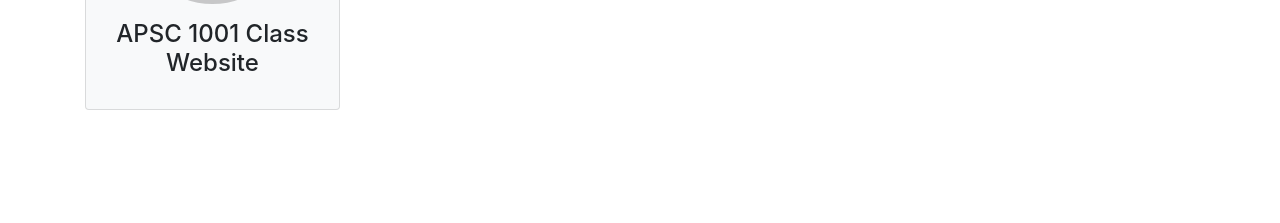
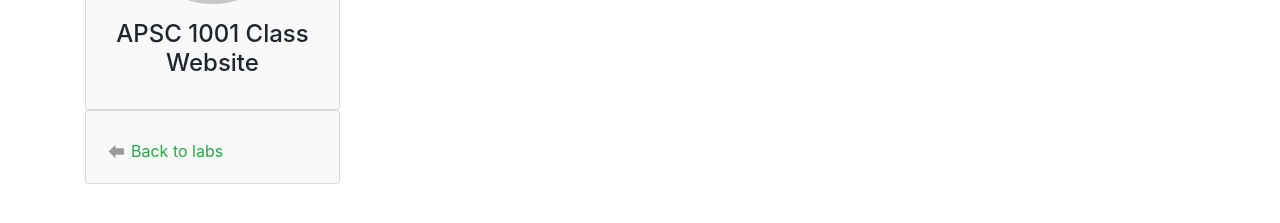
Before and after one commit to GWU-APSC1001/gwu-apsc1001.github.io, a Jekyll site: the page built from _labs/test-lab.md, in a window 1280 px wide. Shown: the part 257-480 px from the top of the page. Built offline with Jekyll 4.4.1, drawn with Linux system fonts in a browser that asks for light colours.

Commit message:
Add lab-meta side tile

```diff
--- a/_includes/bars/side.html
+++ b/_includes/bars/side.html
@@ -17,7 +17,11 @@
 {% endif %}
 
 {% if page.path contains '_assignments' %}
-    {% include components/project-meta.html %}
+    {% include components/assignment-meta.html %}
+{% endif %}
+
+{% if page.path contains '_labs' %}
+    {% include components/lab-meta.html %}
 {% endif %}
 
 {% if page.path contains '_posts' %}
--- a/_includes/components/project-meta.html
+++ b/_includes/components/assignment-meta.html
@@ -11,7 +11,7 @@
                 <span class="icon grey mr-1">
                     {% include entypo/arrow-left.svg %}
                 </span>
-                <a href="{{ site.baseurl }}{% link list/assignments.md %}">Back to the contents</a>
+                <a href="{{ site.baseurl }}{% link list/assignments.md %}">Back to assignments</a>
             </div>
         </div>
     </div>
--- /dev/null
+++ b/_includes/components/lab-meta.html
@@ -0,0 +1,14 @@
+<div class="sticky-top space-before">
+    <div class="card bg-light mb-3 space-before">
+        <div class="card-body">
+            <ul class="nav flex-column nav-pills header-list">
+            </ul>
+            <div class="d-flex align-items-center mt-2">
+                <span class="icon grey mr-1">
+                    {% include entypo/arrow-left.svg %}
+                </span>
+                <a href="{{ site.baseurl }}{% link list/labs.md %}">Back to labs</a>
+            </div>
+        </div>
+    </div>
+</div>
--- a/_layouts/defaults/assignment.html
+++ b/_layouts/defaults/assignment.html
@@ -7,7 +7,7 @@ layout: default
 </h1>
 
 <div class="d-md-block d-lg-none">
-    {% include components/project-meta.html %}
+    {% include components/assignment-meta.html %}
 </div>
 
 <div>
```
